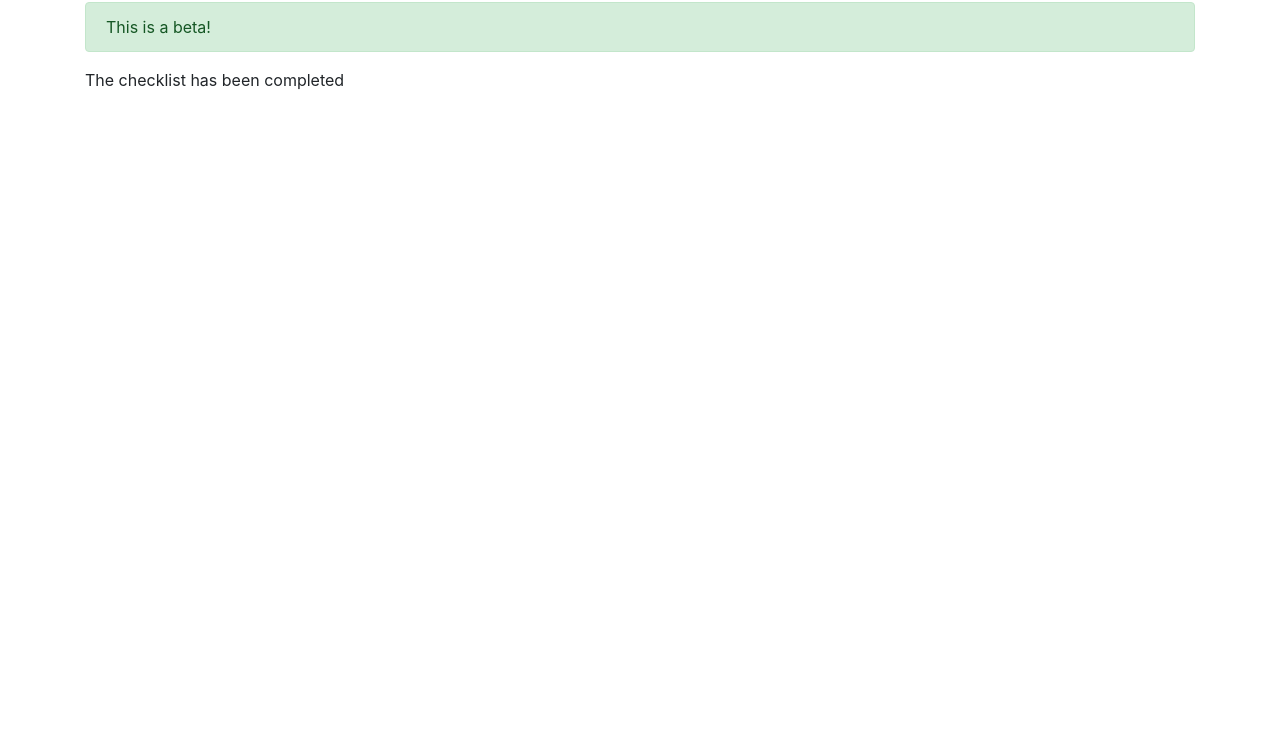
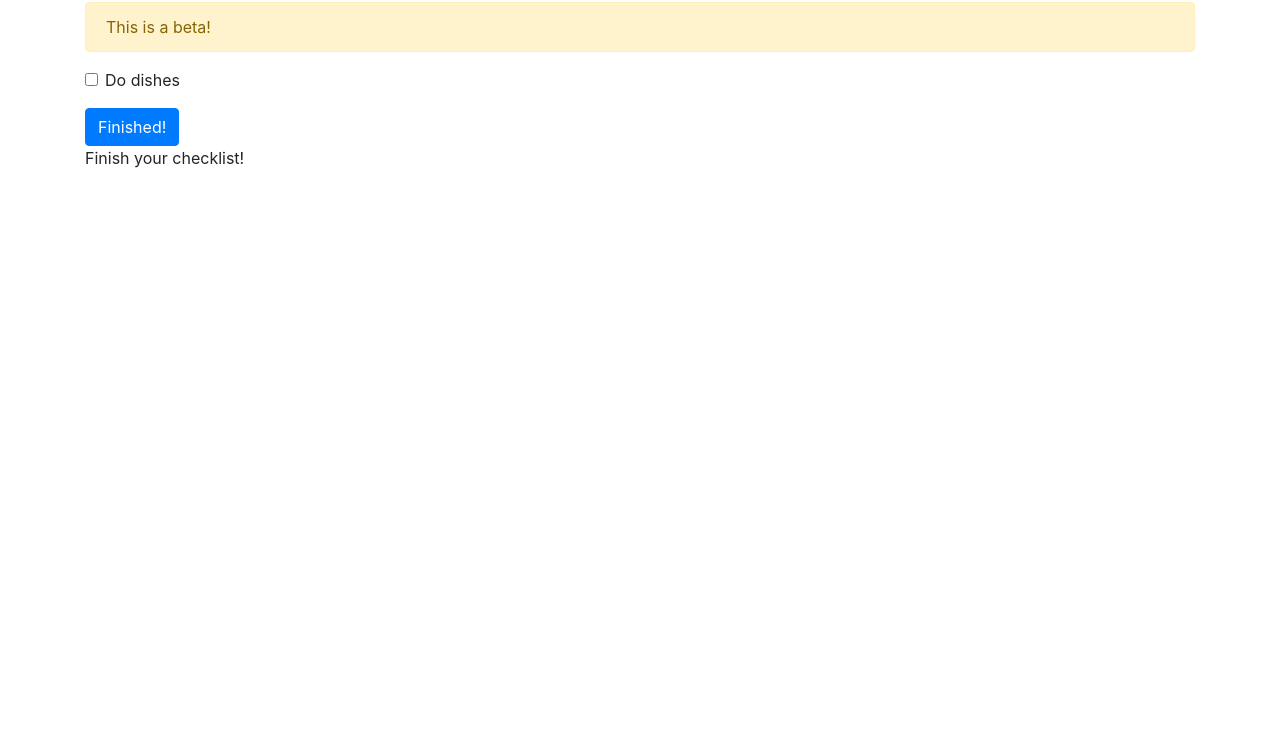
Before and after one commit to stephen-obashitech/checklist-app, a plain HTML site: page index.html in a window 1280 px wide. Shown: the part 54-800 px from the top of the page. Drawn offline with nearby package versions, Linux system fonts and the light colour scheme.

Commit message:
add basic checklist

```diff
--- a/index.html
+++ b/index.html
@@ -10,11 +10,21 @@
 <body>
   <div class="container">
     <h1>Checklist App</h1>
-    <div class="alert alert-success">
+
+    <div class="alert alert-warning">
       <p class="mb-0">This is a beta!</p>
     </div>
-    <p>The checklist has been completed</p>
-  </div><!-- Bootstrap stuff -->
+
+    <form>
+      <div class="form-group form-check">
+        <input type="checkbox" class="form-check-input" id="checkbox1"> <label class="form-check-label" for="checkbox1">Do dishes</label>
+      </div>
+      <button type="submit" class="btn btn-primary">Finished!</button>
+    </form>
+
+    <p>Finish your checklist!</p>
+  </div>
+  <!-- Bootstrap stuff -->
   <script src="https://code.jquery.com/jquery-3.2.1.slim.min.js" integrity="sha384-KJ3o2DKtIkvYIK3UENzmM7KCkRr/rE9/Qpg6aAZGJwFDMVNA/GpGFF93hXpG5KkN" crossorigin="anonymous"></script>
   <script src="https://cdnjs.cloudflare.com/ajax/libs/popper.js/1.12.9/umd/popper.min.js" integrity="sha384-ApNbgh9B+Y1QKtv3Rn7W3mgPxhU9K/ScQsAP7hUibX39j7fakFPskvXusvfa0b4Q" crossorigin="anonymous"></script>
   <script src="https://maxcdn.bootstrapcdn.com/bootstrap/4.0.0/js/bootstrap.min.js" integrity="sha384-JZR6Spejh4U02d8jOt6vLEHfe/JQGiRRSQQxSfFWpi1MquVdAyjUar5+76PVCmYl" crossorigin="anonymous"></script>
```
Also changed, not shown: 1 other file.
